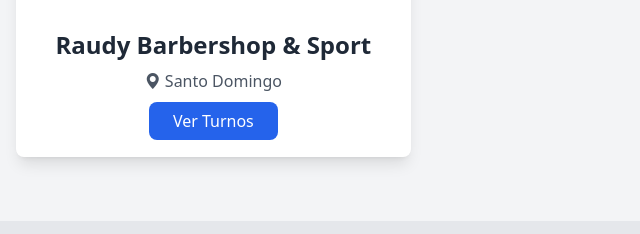
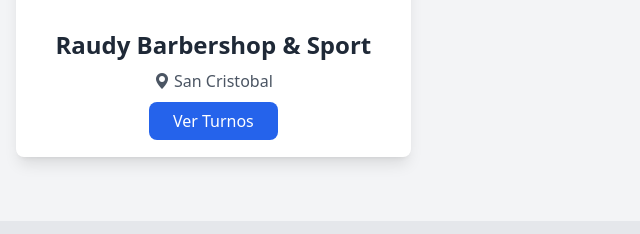
Before and after one commit to Empredndedor/turnord, a plain HTML site: page negocios-afiliados.html in a window 1280 px wide. Shown: the part 483-717 px from the top of the page, 0-640 px from the left. Drawn offline with nearby package versions, Linux system fonts and the light colour scheme.

Commit message:
Update negocios-afiliados.html
cambio de ubicacion

```diff
--- a/negocios-afiliados.html
+++ b/negocios-afiliados.html
@@ -36,7 +36,7 @@
           <img src="https://i.postimg.cc/0NfWzZJv/Imagen-raudy.jpg" alt="Logo de Raudy Barbershop & Sport" class="w-full h-64 object-contain bg-black">
           <div class="p-6 pt-8">
             <h3 class="text-2xl font-bold text-gray-800 mb-2">Raudy Barbershop & Sport</h3>
-            <p class="text-gray-600 mb-4"><i class="bi bi-geo-alt-fill"></i> Santo Domingo</p>
+            <p class="text-gray-600 mb-4"><i class="bi bi-geo-alt-fill"></i> San Cristobal</p>
             <a href="#" class="bg-blue-600 text-white px-6 py-2 rounded-lg hover:bg-blue-700 transition-colors">Ver Turnos</a>
           </div>
         </div>
```
